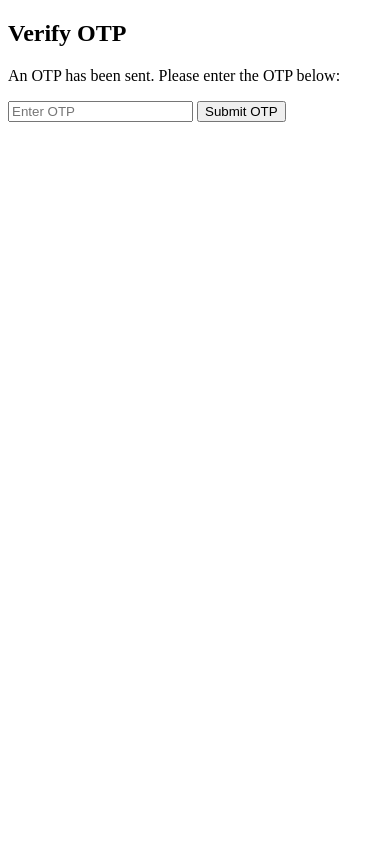
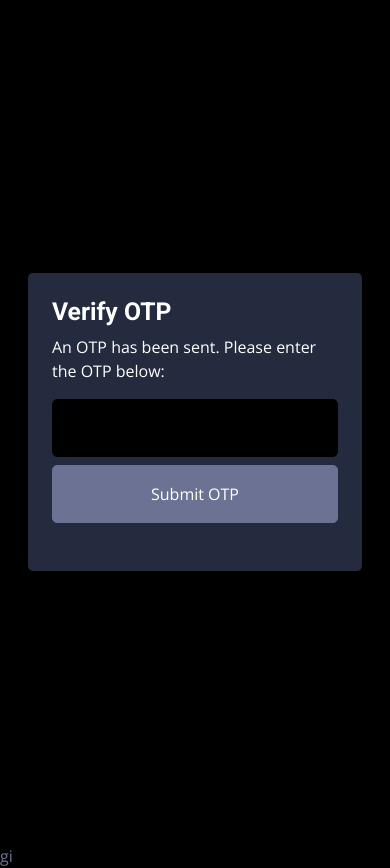
Before and after one commit to Apeksha-P/AI-Based-Water-Management-System, a Flask app: page /verifyStudent in a window 390 px wide. Before the commit the page ends 122 px from the top, so only its background shows below. Run offline with Flask 3, Linux system fonts and the light colour scheme; some libraries are stand-ins or nearby versions.

Commit message:
modified verifyStudent

```diff
--- a/templates/verifyStudent.html
+++ b/templates/verifyStudent.html
@@ -4,14 +4,76 @@
     <meta charset="UTF-8">
     <meta name="viewport" content="width=device-width, initial-scale=1.0">
     <title>Verify OTP</title>
+    <meta content="" name="keywords">
+    <meta content="" name="description">
+
+    <!-- Google Web Fonts -->
+    <link rel="preconnect" href="https://fonts.googleapis.com">
+    <link rel="preconnect" href="https://fonts.gstatic.com" crossorigin>
+    <link href="https://fonts.googleapis.com/css2?family=Open+Sans:wght@400;600&family=Roboto:wght@500;700&display=swap" rel="stylesheet">
+
+    <!-- Icon Font Stylesheet -->
+    <link href="https://cdnjs.cloudflare.com/ajax/libs/font-awesome/5.10.0/css/all.min.css" rel="stylesheet">
+    <link href="https://cdn.jsdelivr.net/npm/bootstrap-icons@1.4.1/font/bootstrap-icons.css" rel="stylesheet">
+
+    <!-- Libraries Stylesheet -->
+    <link href="{{ url_for('static', filename='lib/owlcarousel/assets/owl.carousel.min.css') }}" rel="stylesheet">
+    <link href="{{ url_for('static', filename='lib/tempusdominus/css/tempusdominus-bootstrap-4.min.css') }}" rel="stylesheet" />
+
+    <!-- Customized Bootstrap Stylesheet -->
+    <link href="{{ url_for('static', filename='css/bootstrap.min.css') }}" rel="stylesheet">
+
+    <!-- Template Stylesheet -->
+    <link href="{{ url_for('static', filename='css/style.css') }}" rel="stylesheet">
+    <style>
+        .form-floating label:before {
+            content:"*  ";
+            color: #ec4b4b;
+        }
+    </style>
 </head>
 <body>
-<h2>Verify OTP</h2>
-<p>An OTP has been sent. Please enter the OTP below:</p>
-<form method="POST" action="{{ url_for('verifyStudent') }}">
-    <input type="hidden" name="email" value="{{ email }}">
-    <input type="text" name="otp" placeholder="Enter OTP" required>
-    <button type="submit">Submit OTP</button>
-</form>
+    <div class="container-fluid position-relative d-flex p-0">
+        <!-- Spinner Start -->
+        <div id="spinner" class="show bg-dark position-fixed translate-middle w-100 vh-100 top-50 start-50 d-flex align-items-center justify-content-center">
+            <div class="spinner-border text-primary" style="width: 3rem; height: 3rem;" role="status">
+                <span class="sr-only">Loading...</span>
+            </div>
+        </div>
+        <div class="container-fluid">
+            <div class="row h-100 align-items-center justify-content-center" style="min-height: 100vh;">
+                <div class="col-12 col-sm-8 col-md-6 col-lg-5 col-xl-4">
+                    <div class="bg-secondary rounded p-4 p-sm-5 my-4 mx-3">
+                        <h2>Verify OTP</h2>
+                        <p style="color: white">An OTP has been sent. Please enter the OTP below:</p>
+                        <form method="POST" action="{{ url_for('verifyStudent') }}">
+                            <input type="hidden" name="email" value="{{ email }}">
+                            <div class="form-floating mb-2">
+                                <input type="text" name="otp" class="form-control" id="floatingText" placeholder="Enter OTP Hear"!important required>
+    <!--                            <input type="text" name="otp" placeholder="Enter OTP" required>-->
+                            </div>
+                            <button type="submit" class="btn btn-light py-3 w-100 mb-4">Submit OTP</button>
+                        </form>
+                    </div>
+                </div>
+            </div>
+        </div>
+    </div>
+
+    <!-- JavaScript Libraries -->
+    <script src="https://code.jquery.com/jquery-3.4.1.min.js"></script>
+    <script src="https://cdn.jsdelivr.net/npm/bootstrap@5.0.0/dist/js/bootstrap.bundle.min.js"></script>
+    <script src="{{ url_for('static', filename='lib/chart/chart.min.js') }}"></script>
+    <script src="{{ url_for('static', filename='lib/easing/easing.min.js') }}"></script>
+    <script src="{{ url_for('static', filename='lib/waypoints/waypoints.min.js') }}"></script>
+    <script src="{{ url_for('static', filename='lib/owlcarousel/owl.carousel.min.js') }}"></script>
+    <script src="{{ url_for('static', filename='lib/tempusdominus/js/moment.min.js') }}"></script>
+    <script src="{{ url_for('static', filename='lib/tempusdominus/js/moment-timezone.min.js') }}"></script>
+    <script src="{{ url_for('static', filename='lib/tempusdominus/js/tempusdominus-bootstrap-4.min.js') }}"></script>
+
+    <!-- Template Javascript -->
+    <script src="{{ url_for('static', filename='js/main.js') }}"></script>
+
 </body>
 </html>
+gi
```
